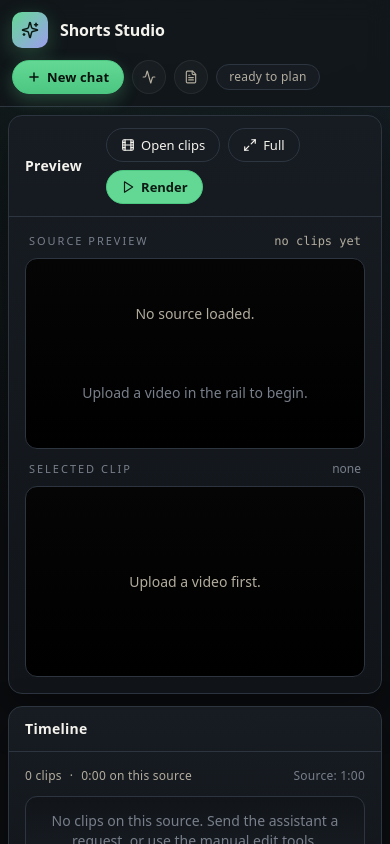
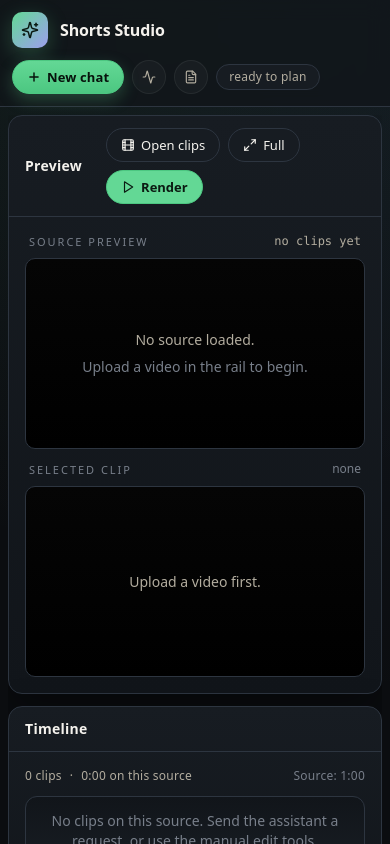
Before and after one commit to laljith-gamer/visual_ai_editor, a Next.js app: page /editor in a window 390 px wide. Shown: the top 844 px of the page. Built offline with nearby package versions, Linux system fonts and the light colour scheme.

Commit message:
Fix preview pane sizing and editor stage scrolling

```diff
--- a/components/EditorStage.module.css
+++ b/components/EditorStage.module.css
@@ -3,13 +3,14 @@
   flex-direction: column;
   gap: var(--space-3);
   min-width: 0;
+  min-height: 0;
+  overflow-y: auto;
+  padding-right: 2px;
 }
 
-/* Two-pane preview surface (v1.5.1).
- *
- * Stacked by default — preserves a usable size on laptops where the
- * main column is ~700-800 px wide. Side-by-side only on wider screens
- * where each pane still has ≥ 600 px to render in. */
+/* Two-pane preview surface.
+ * Side-by-side only when the centre column has enough room; otherwise
+ * stacked keeps both videos readable instead of squeezing them. */
 .previewSplit {
   display: grid;
   grid-template-columns: 1fr;
@@ -17,9 +18,9 @@
   min-width: 0;
 }
 
-@media (min-width: 1400px) {
+@media (min-width: 1560px) {
   .previewSplit {
-    grid-template-columns: 1fr 1fr;
+    grid-template-columns: minmax(0, 1fr) minmax(0, 1fr);
   }
 }
 
@@ -32,17 +33,23 @@
 
 .paneHeader {
   display: flex;
-  align-items: baseline;
+  align-items: center;
   justify-content: space-between;
   gap: var(--space-2);
   padding: 0 4px;
   font-size: 12px;
+  min-width: 0;
+}
+
+.paneHeader > * {
+  min-width: 0;
 }
 
 .videoFrame {
   position: relative;
   width: 100%;
   aspect-ratio: 16 / 9;
+  min-height: 220px;
   background: #000;
   border-radius: 12px;
   overflow: hidden;
@@ -54,13 +61,14 @@
   height: 100%;
   object-fit: contain;
   background: #000;
+  display: block;
 }
 
 .placeholder {
   position: absolute;
   inset: 0;
   display: grid;
-  place-items: center;
+  place-content: center;
   background: linear-gradient(180deg, rgba(255, 255, 255, 0.02), rgba(0, 0, 0, 0.2));
   padding: var(--space-4);
 }
@@ -68,3 +76,14 @@
   margin: 4px 0;
   text-align: center;
 }
+
+@media (max-width: 560px) {
+  .stage {
+    padding-right: 0;
+  }
+
+  .videoFrame {
+    min-height: 180px;
+    border-radius: 10px;
+  }
+}
```
